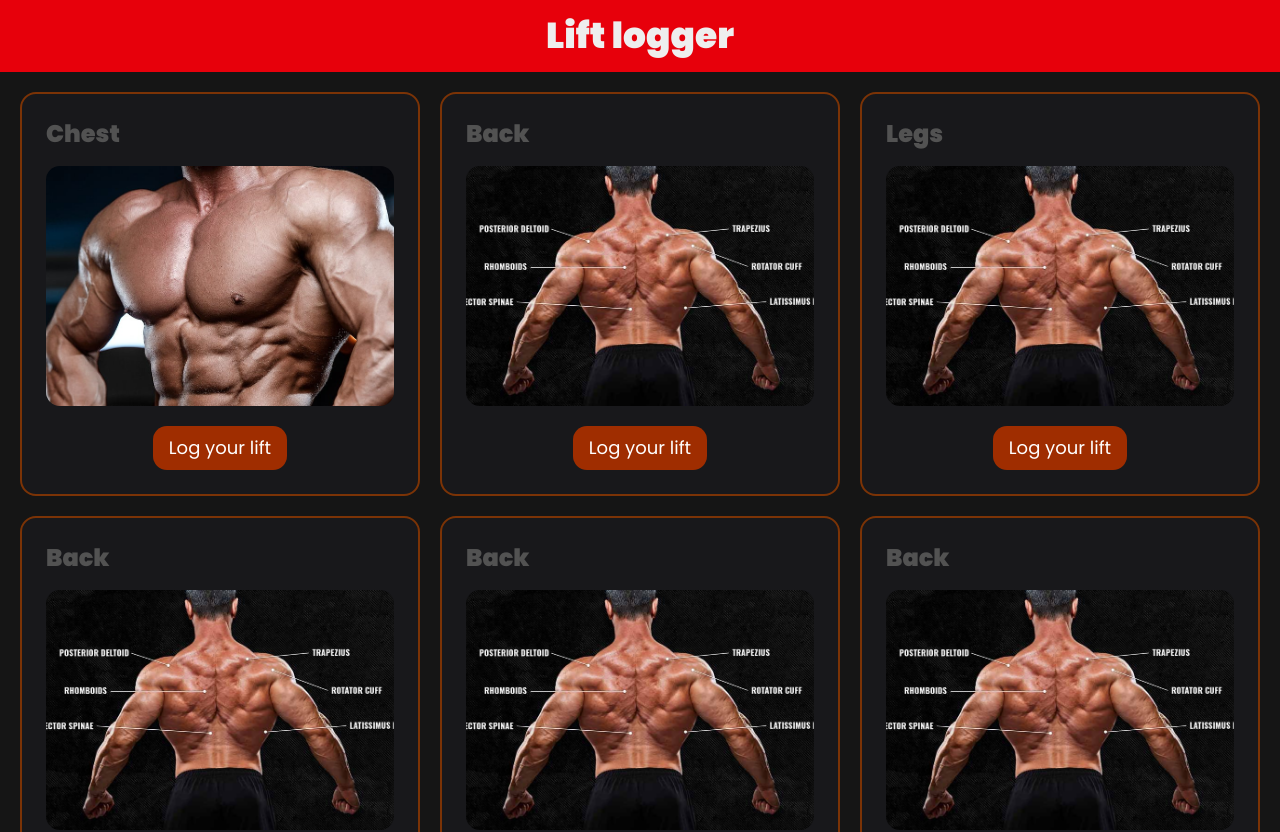
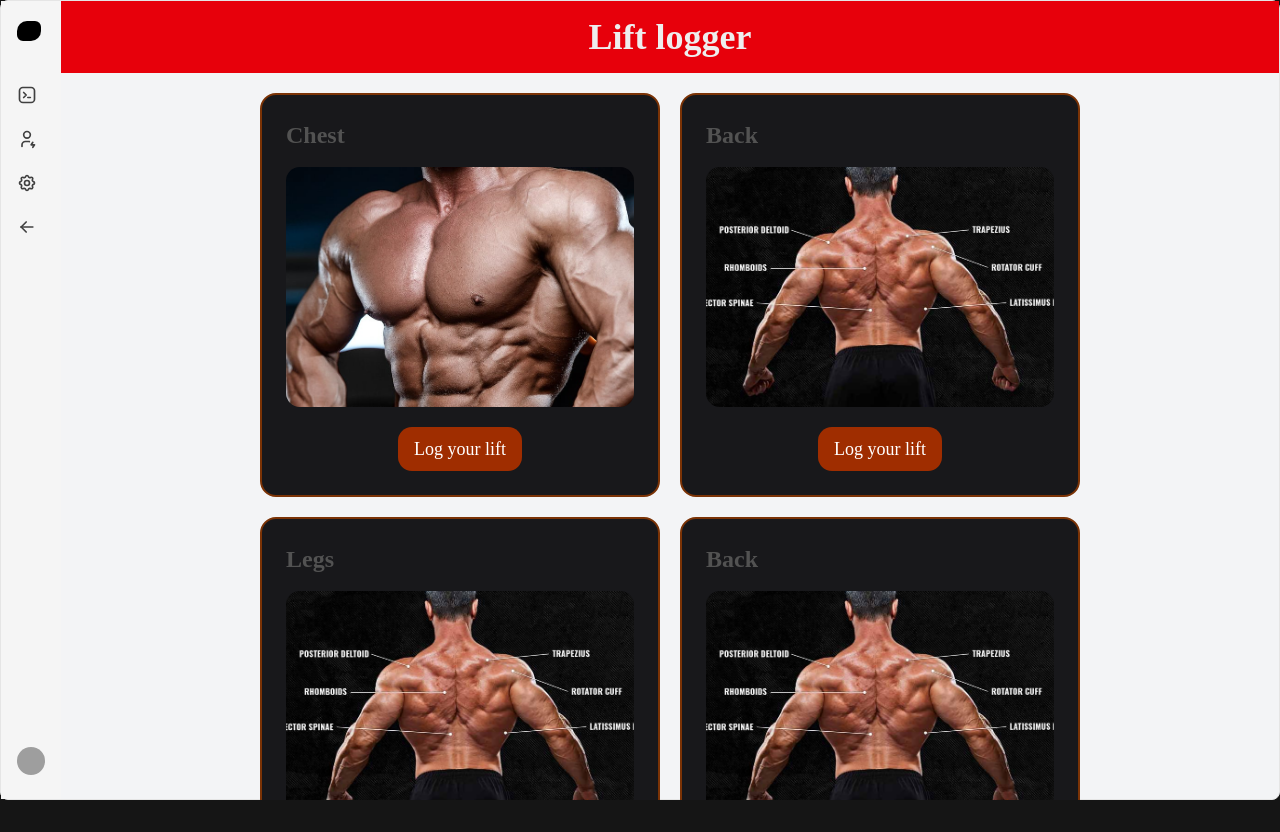
Before and after one commit to Hadi87s/Flex-Flow, a Next.js app: page /log in a window 1280 px wide. Shown: the top 832 px of the page. After the commit the page ends 800 px from the top, so only its background shows below. Built offline with nearby package versions, Linux system fonts and the light colour scheme; grey boxes are pictures that could not be loaded.

Commit message:
adding a sidebar

```diff
--- /dev/null
+++ b/app/log/layout.tsx
@@ -0,0 +1,16 @@
+import { SideBar } from "@/components/sidebar/Sidebar";
+
+export default function RootLayout({
+    children,
+  }: Readonly<{
+    children: React.ReactNode;
+  }>) {
+    return (
+      <html lang="en">
+        <body >
+            <SideBar children={children}/>
+          {/* {children} */}
+        </body>
+      </html>
+    );
+  }
--- a/app/page.tsx
+++ b/app/page.tsx
@@ -1,5 +1,3 @@
-import Image from "next/image";
-import styles from "./page.module.css";
 import LandingPage from "@/components/landing-page/LandingPage";
 
 export default function Home() {
--- /dev/null
+++ b/components/sidebar/Sidebar.tsx
@@ -0,0 +1,117 @@
+"use client";
+import React, { useState } from "react";
+import { Sidebar, SidebarBody, SidebarLink } from "../ui/sidebar";
+import {
+  IconArrowLeft,
+  IconBrandTabler,
+  IconSettings,
+  IconUserBolt,
+} from "@tabler/icons-react";
+import Link from "next/link";
+import { motion } from "framer-motion";
+import Image from "next/image";
+import { cn } from "@/lib/utils";
+
+interface IContent {
+    children: React.ReactNode;
+}
+
+export function SideBar({children}: IContent) {
+  const links = [
+    {
+      label: "Dashboard",
+      href: "#",
+      icon: (
+        <IconBrandTabler className="text-neutral-700 dark:text-neutral-200 h-5 w-5 flex-shrink-0" />
+      ),
+    },
+    {
+      label: "Profile",
+      href: "#",
+      icon: (
+        <IconUserBolt className="text-neutral-700 dark:text-neutral-200 h-5 w-5 flex-shrink-0" />
+      ),
+    },
+    {
+      label: "Settings",
+      href: "#",
+      icon: (
+        <IconSettings className="text-neutral-700 dark:text-neutral-200 h-5 w-5 flex-shrink-0" />
+      ),
+    },
+    {
+      label: "Logout",
+      href: "#",
+      icon: (
+        <IconArrowLeft className="text-neutral-700 dark:text-neutral-200 h-5 w-5 flex-shrink-0" />
+      ),
+    },
+  ];
+  const [open, setOpen] = useState(false);
+  return (
+    <div
+      className={cn(
+        "rounded-md flex flex-col md:flex-row bg-gray-100 dark:bg-neutral-950 w-full flex-1 mx-auto border border-neutral-200 dark:border-neutral-700",
+        "h-[100dvh]" // for your use case, use `h-screen` instead of `h-[60vh]`
+      )}
+    >
+      <Sidebar open={open} setOpen={setOpen}>
+        <SidebarBody className="justify-between gap-10">
+          <div className="flex flex-col flex-1 overflow-y-auto overflow-x-hidden">
+            {open ? <Logo /> : <LogoIcon />}
+            <div className="mt-8 flex flex-col gap-2">
+              {links.map((link, idx) => (
+                <SidebarLink key={idx} link={link} />
+              ))}
+            </div>
+          </div>
+          <div>
+            <SidebarLink
+              link={{
+                label: "Manu Arora",
+                href: "#",
+                icon: (
+                  <Image
+                    src="https://assets.aceternity.com/manu.png"
+                    className="h-7 w-7 flex-shrink-0 rounded-full"
+                    width={50}
+                    height={50}
+                    alt="Avatar"
+                  />
+                ),
+              }}
+            />
+          </div>
+        </SidebarBody>
+      </Sidebar>
+      {children}
+    </div>
+  );
+}
+export const Logo = () => {
+  return (
+    <Link
+      href="#"
+      className="font-normal flex space-x-2 items-center text-sm text-black py-1 relative z-20"
+    >
+      <div className="h-5 w-6 bg-black dark:bg-white rounded-br-lg rounded-tr-sm rounded-tl-lg rounded-bl-sm flex-shrink-0" />
+      <motion.span
+        initial={{ opacity: 0 }}
+        animate={{ opacity: 1 }}
+        className="font-medium text-black dark:text-white whitespace-pre"
+      >
+        Acet Labs
+      </motion.span>
+    </Link>
+  );
+};
+export const LogoIcon = () => {
+  return (
+    <Link
+      href="#"
+      className="font-normal flex space-x-2 items-center text-sm text-black py-1 relative z-20"
+    >
+      <div className="h-5 w-6 bg-black dark:bg-white rounded-br-lg rounded-tr-sm rounded-tl-lg rounded-bl-sm flex-shrink-0" />
+    </Link>
+  );
+};
--- /dev/null
+++ b/components/ui/sidebar.tsx
@@ -0,0 +1,190 @@
+"use client";
+import { cn } from "@/lib/utils";
+import Link, { LinkProps } from "next/link";
+import React, { useState, createContext, useContext } from "react";
+import { AnimatePresence, motion } from "framer-motion";
+import { IconMenu2, IconX } from "@tabler/icons-react";
+
+interface Links {
+  label: string;
+  href: string;
+  icon: React.JSX.Element | React.ReactNode;
+}
+
+interface SidebarContextProps {
+  open: boolean;
+  setOpen: React.Dispatch<React.SetStateAction<boolean>>;
+  animate: boolean;
+}
+
+const SidebarContext = createContext<SidebarContextProps | undefined>(
+  undefined
+);
+
+export const useSidebar = () => {
+  const context = useContext(SidebarContext);
+  if (!context) {
+    throw new Error("useSidebar must be used within a SidebarProvider");
+  }
+  return context;
+};
+
+export const SidebarProvider = ({
+  children,
+  open: openProp,
+  setOpen: setOpenProp,
+  animate = true,
+}: {
+  children: React.ReactNode;
+  open?: boolean;
+  setOpen?: React.Dispatch<React.SetStateAction<boolean>>;
+  animate?: boolean;
+}) => {
+  const [openState, setOpenState] = useState(false);
+
+  const open = openProp !== undefined ? openProp : openState;
+  const setOpen = setOpenProp !== undefined ? setOpenProp : setOpenState;
+
+  return (
+    <SidebarContext.Provider value={{ open, setOpen, animate: animate }}>
+      {children}
+    </SidebarContext.Provider>
+  );
+};
+
+export const Sidebar = ({
+  children,
+  open,
+  setOpen,
+  animate,
+}: {
+  children: React.ReactNode;
+  open?: boolean;
+  setOpen?: React.Dispatch<React.SetStateAction<boolean>>;
+  animate?: boolean;
+}) => {
+  return (
+    <SidebarProvider open={open} setOpen={setOpen} animate={animate}>
+      {children}
+    </SidebarProvider>
+  );
+};
+
+export const SidebarBody = (props: React.ComponentProps<typeof motion.div>) => {
+  return (
+    <>
+      <DesktopSidebar {...props} />
+      <MobileSidebar {...(props as React.ComponentProps<"div">)} />
+    </>
+  );
+};
+
+export const DesktopSidebar = ({
+  className,
+  children,
+  ...props
+}: React.ComponentProps<typeof motion.div>) => {
+  const { open, setOpen, animate } = useSidebar();
+  return (
+    <>
+      <motion.div
+        className={cn(
+          "h-full px-4 py-4 hidden  md:flex md:flex-col bg-neutral-100 dark:bg-neutral-800 w-[300px] flex-shrink-0",
+          className
+        )}
+        animate={{
+          width: animate ? (open ? "300px" : "60px") : "300px",
+        }}
+        onMouseEnter={() => setOpen(true)}
+        onMouseLeave={() => setOpen(false)}
+        {...props}
+      >
+        {children}
+      </motion.div>
+    </>
+  );
+};
+
+export const MobileSidebar = ({
+  className,
+  children,
+  ...props
+}: React.ComponentProps<"div">) => {
+  const { open, setOpen } = useSidebar();
+  return (
+    <>
+      <div
+        className={cn(
+          "h-10 px-4 py-4 flex flex-row md:hidden  items-center justify-between bg-neutral-100 dark:bg-neutral-800 w-full"
+        )}
+        {...props}
+      >
+        <div className="flex justify-end z-20 w-full">
+          <IconMenu2
+            className="text-neutral-800 dark:text-neutral-200"
+            onClick={() => setOpen(!open)}
+          />
+        </div>
+        <AnimatePresence>
+          {open && (
+            <motion.div
+              initial={{ x: "-100%", opacity: 0 }}
+              animate={{ x: 0, opacity: 1 }}
+              exit={{ x: "-100%", opacity: 0 }}
+              transition={{
+                duration: 0.3,
+                ease: "easeInOut",
+              }}
+              className={cn(
+                "fixed h-full w-full inset-0 bg-white dark:bg-neutral-900 p-10 z-[100] flex flex-col justify-between",
+                className
+              )}
+            >
+              <div
+                className="absolute right-10 top-10 z-50 text-neutral-800 dark:text-neutral-200"
+                onClick={() => setOpen(!open)}
+              >
+                <IconX />
+              </div>
+              {children}
+            </motion.div>
+          )}
+        </AnimatePresence>
+      </div>
+    </>
+  );
+};
+
+export const SidebarLink = ({
+  link,
+  className,
+  ...props
+}: {
+  link: Links;
+  className?: string;
+  props?: LinkProps;
+}) => {
+  const { open, animate } = useSidebar();
+  return (
+    <Link
+      href={link.href}
+      className={cn(
+        "flex items-center justify-start gap-2  group/sidebar py-2",
+        className
+      )}
+      {...props}
+    >
+      {link.icon}
+
+      <motion.span
+        animate={{
+          display: animate ? (open ? "inline-block" : "none") : "inline-block",
+          opacity: animate ? (open ? 1 : 0) : 1,
+        }}
+        className="text-neutral-700 dark:text-neutral-200 text-sm group-hover/sidebar:translate-x-1 transition duration-150 whitespace-pre inline-block !p-0 !m-0"
+      >
+        {link.label}
+      </motion.span>
+    </Link>
+  );
+};
--- a/package.json
+++ b/package.json
@@ -9,6 +9,7 @@
     "lint": "next lint"
   },
   "dependencies": {
+    "@tabler/icons-react": "^3.30.0",
     "@tailwindcss/postcss": "^4.0.9",
     "class-variance-authority": "^0.7.1",
     "clsx": "^2.1.1",
```
Also changed, not shown: 1 other file (tests, documents, lock files or other folders).
